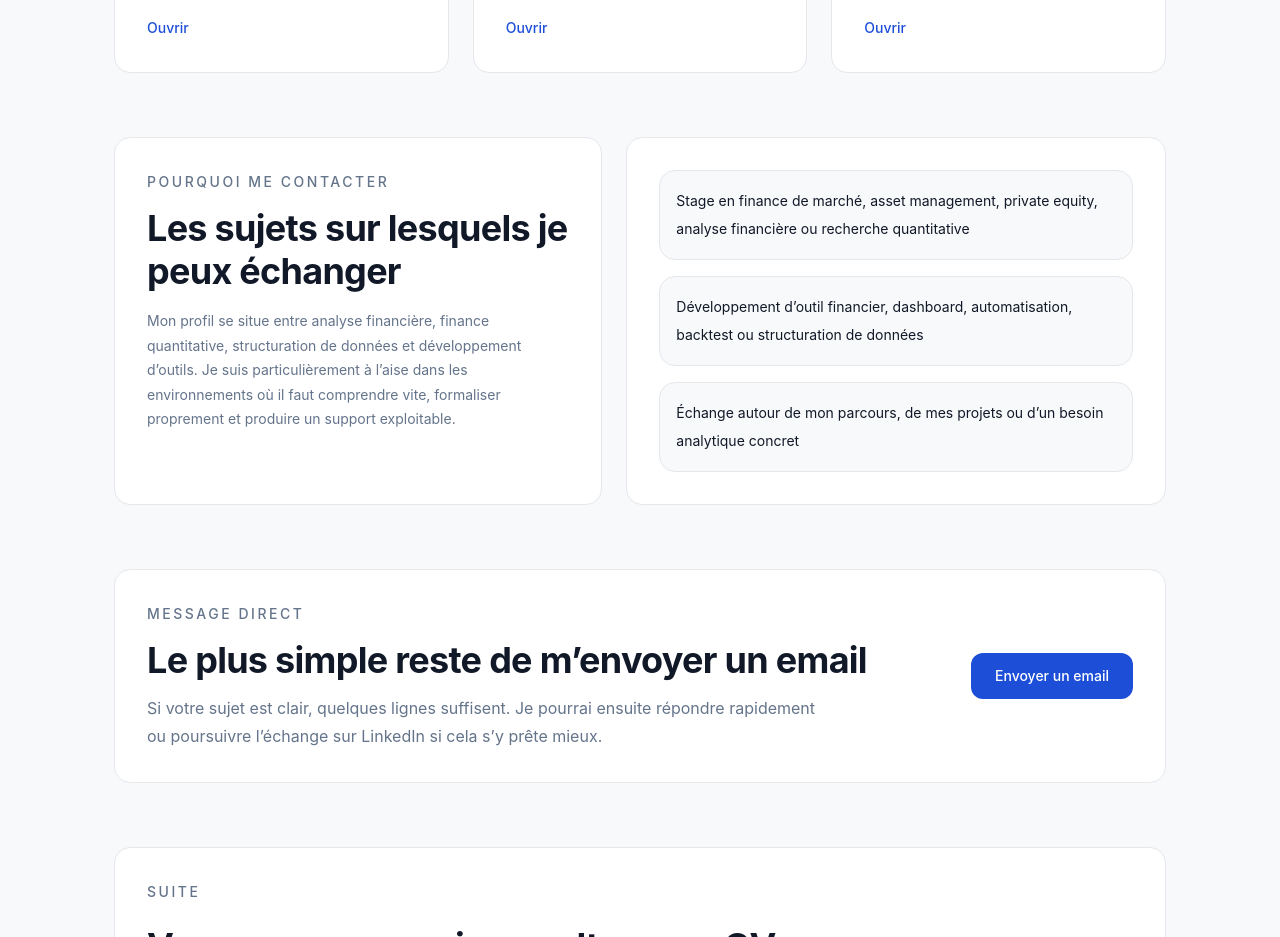
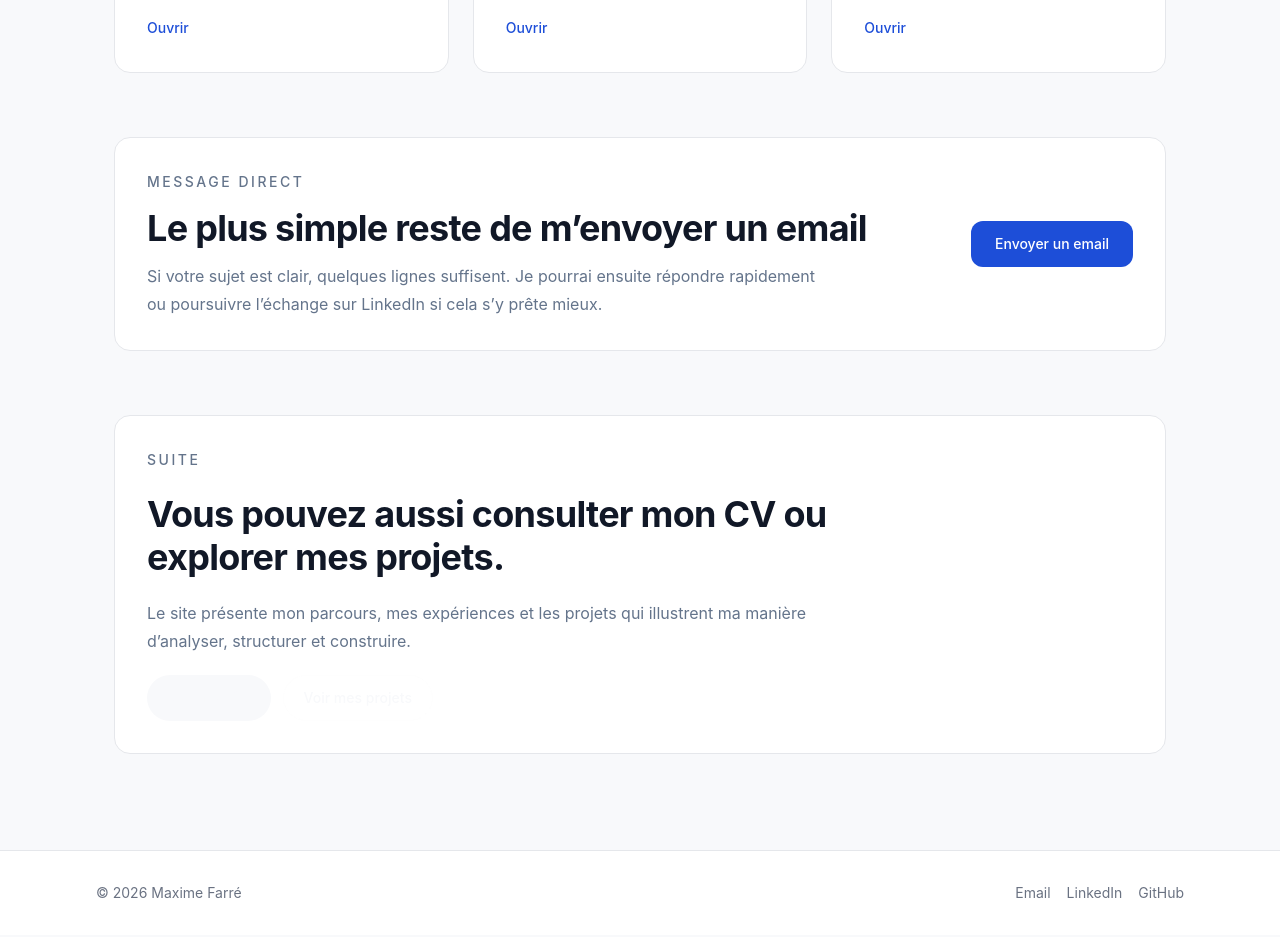
Before and after one commit to MaximeFARRE/Site_stage, a Next.js app: page /contact in a window 1280 px wide. Shown: the part 1020-1957 px from the top of the page. Built offline with nearby package versions, Linux system fonts and the light colour scheme.

Commit message:
remove section why contact me

```diff
--- a/src/app/contact/page.tsx
+++ b/src/app/contact/page.tsx
@@ -150,36 +150,6 @@ export default function ContactPage() {
           </div>
         </section>
 
-        <section className="grid gap-6 lg:grid-cols-[0.95fr_1.05fr]">
-          <div className="card">
-            <p className="mb-3 text-sm font-medium uppercase tracking-[0.18em] text-[var(--muted)]">
-              Pourquoi me contacter
-            </p>
-            <h2 className="mb-4 text-2xl font-semibold">
-              Les sujets sur lesquels je peux échanger
-            </h2>
-            <p className="text-sm leading-7 text-[var(--muted)]">
-              Mon profil se situe entre analyse financière, finance
-              quantitative, structuration de données et développement d’outils.
-              Je suis particulièrement à l’aise dans les environnements où il
-              faut comprendre vite, formaliser proprement et produire un support
-              exploitable.
-            </p>
-          </div>
-
-          <div className="card">
-            <div className="space-y-4">
-              {reasons.map((reason) => (
-                <div
-                  key={reason}
-                  className="rounded-2xl border border-[var(--border)] bg-[var(--background)] px-4 py-4 text-sm leading-7 text-[var(--foreground)]"
-                >
-                  {reason}
-                </div>
-              ))}
-            </div>
-          </div>
-        </section>
 
         <section className="card">
           <div className="grid gap-8 lg:grid-cols-[1fr_auto] lg:items-center">
```
